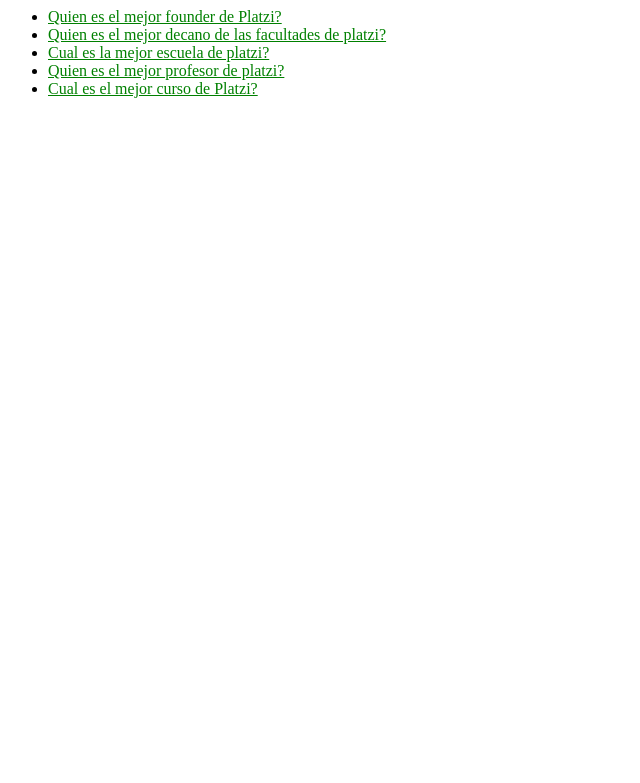
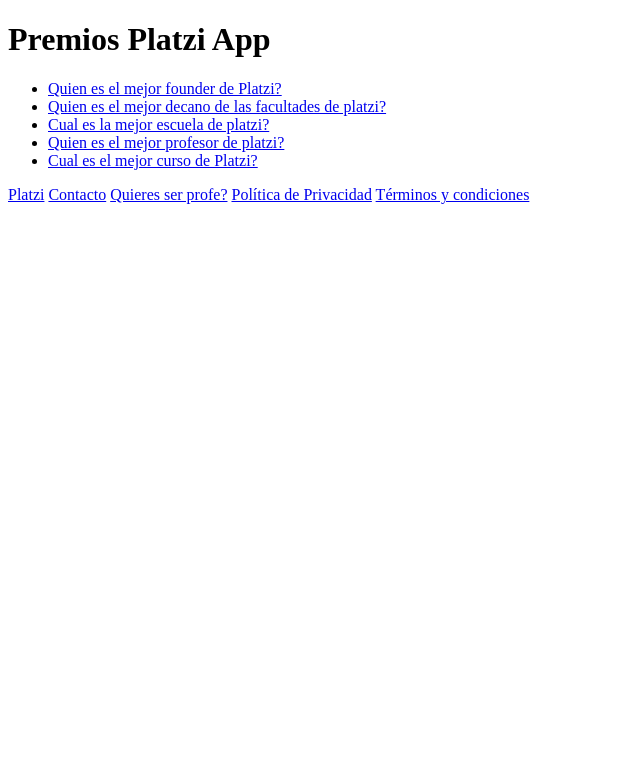
Before and after one commit to ReyEduardo836/Django-01, a Django app: page /polls/ in a window 1280 px wide. Shown: the top 783 px of the page, without its empty margins (0-640 px from the left). Run offline with Django 4.2, Linux system fonts and the light colour scheme; data comes from the database, SQL or seed files in the repository.

Commit message:
Mejorando la estructura html de la pagina polls:index

```diff
--- a/premiosplatziapp/polls/static/polls/style.css
+++ b/premiosplatziapp/polls/static/polls/style.css
@@ -2,6 +2,6 @@
     color: green;
 }
 
-/* body{
+body{
     background: white url("images/background.gif") no-repeat;
-} */
+}
--- a/premiosplatziapp/polls/templates/polls/index.html
+++ b/premiosplatziapp/polls/templates/polls/index.html
@@ -1,4 +1,42 @@
-{% load static %}
+<!DOCTYPE html>
+<html lang="en">
+<head>
+    <meta charset="UTF-8">
+    <meta http-equiv="X-UA-Compatible" content="IE=edge">
+    <meta name="viewport" content="width=device-width, initial-scale=1.0">
+    <title>Premios Platzi App</title>
+</head>
+<body>
+    <header>
+        <h1>Premios Platzi App</h1>
+    </header>
+    <main>
+        {% if latest_question_list %}
+        <ul>
+            {% for question in latest_question_list %}
+                <li>
+                    <a href="{% url 'polls:detail' question.id %}">
+                        {{question.question_text}}
+                    </a>
+                </li>
+            {% endfor %}
+        </ul>
+        {% else %}
+            <p>No polls are available.</p>
+        {% endif %}
+    </main>
+    <footer>
+        <a href="https://platzi.com">Platzi</a>
+        <a href="#">Contacto</a>
+        <a href="#">Quieres ser profe?</a>
+        <a href="#">Política de Privacidad</a>
+        <a href="#">Términos y condiciones</a>
+    </footer>
+</body>
+</html>
+
+
+<!--{% load static %}
 <link rel="stylesheet" href="{% static 'polls/style.css' %}">
 
 {% if latest_question_list %}
@@ -13,4 +51,4 @@
     </ul>
 {% else %}
     <p>No polls are available.</p>
-{% endif %}
+{% endif %} -->
```
